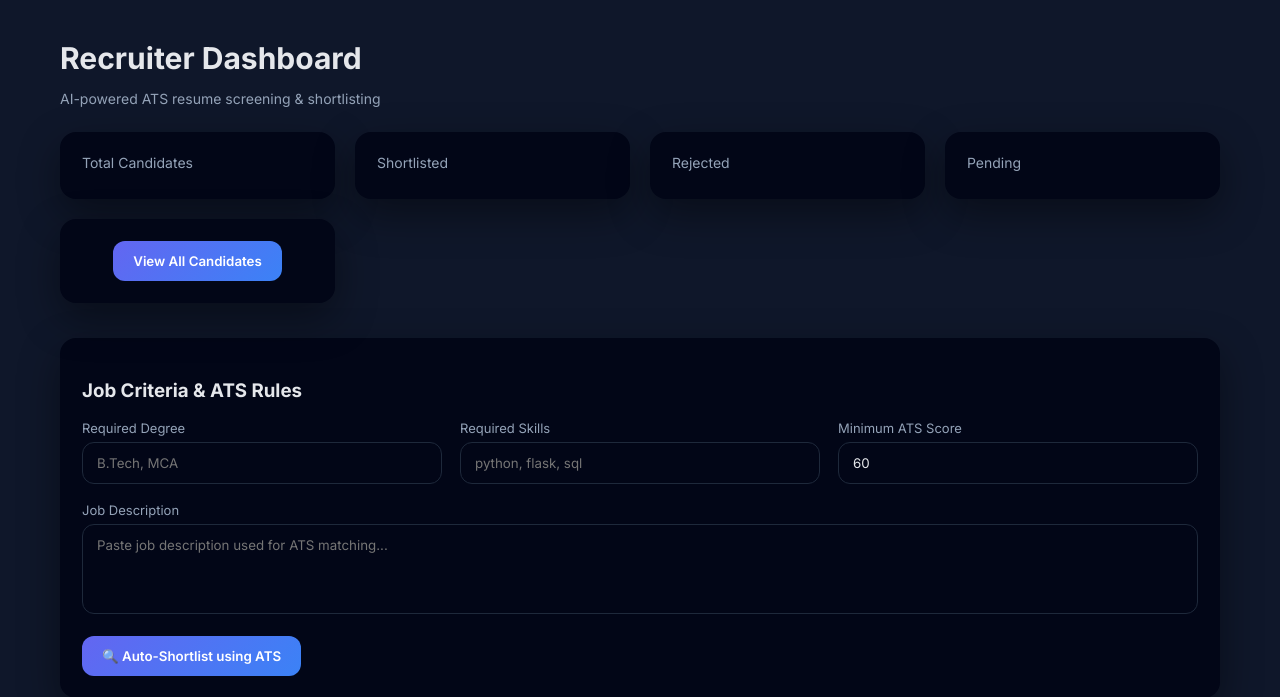
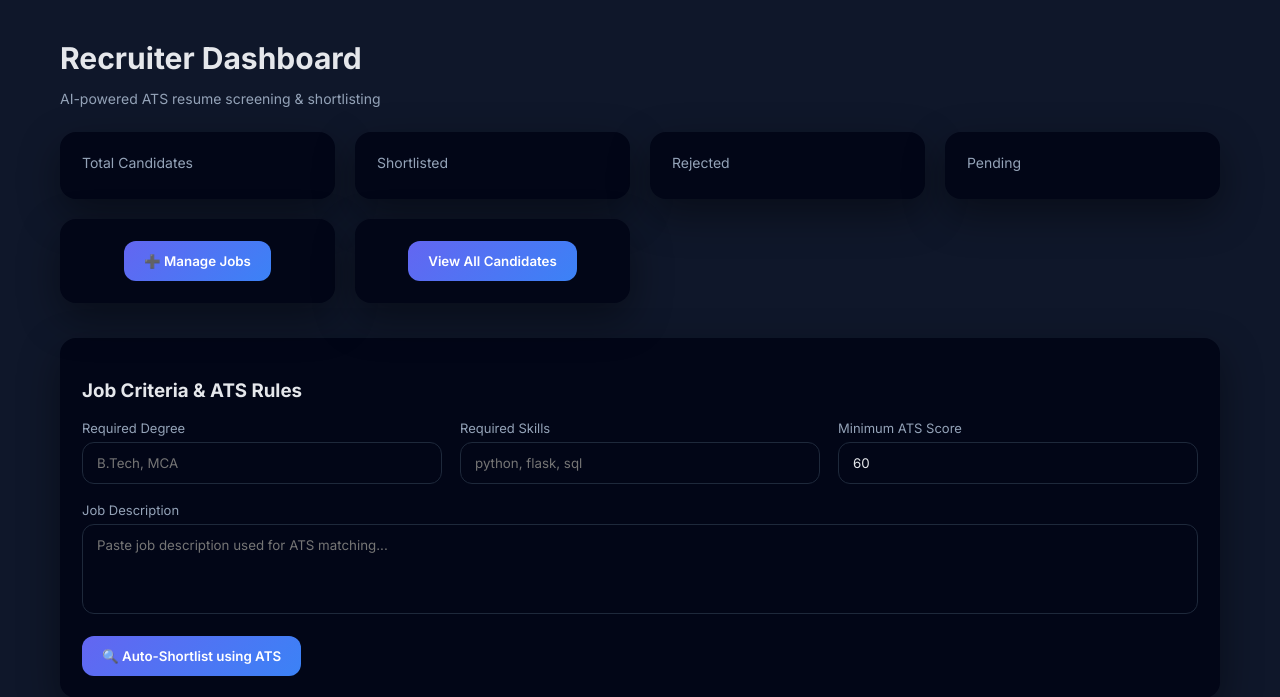
Before and after one commit to Dark0Deep/resume-screening-nlp, a Flask app: template frontend/templates/recruiter_dashboard.html in a window 1280 px wide. Shown: the top 697 px of the page. Run offline with Flask 3, Linux system fonts and the light colour scheme; the template is opened without the code that fills it, so the values that code supplies are empty.

Commit message:
Added Manage Jobs button to recruiter dashboard

```diff
--- a/frontend/templates/recruiter_dashboard.html
+++ b/frontend/templates/recruiter_dashboard.html
@@ -201,6 +201,14 @@
     <div class="metric-title">Pending</div>
     <div class="metric-value yellow">{{ analyzed }}</div>
   </div>
+
+  <!-- NEW CREATE JOB BUTTON -->
+  <div class="card" style="display:flex;align-items:center;justify-content:center">
+    <a href="/recruiter/jobs">
+      <button class="btn">➕ Manage Jobs</button>
+    </a>
+  </div>
+
   <div class="card" style="display:flex;align-items:center;justify-content:center">
     <a href="/recruiter/candidates">
       <button class="btn">View All Candidates</button>
```
